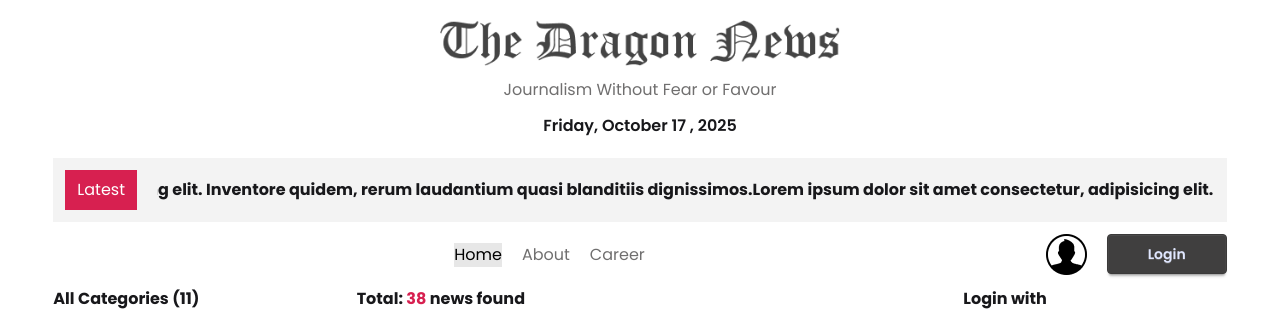
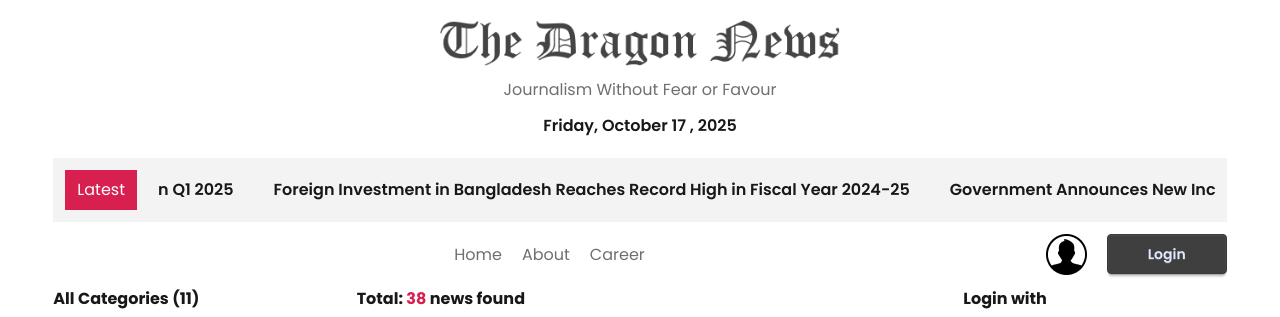
Before and after one commit to ashikurahman1/dragon-news, a React (Vite) app: page /category/1 in a window 1280 px wide. Shown: the top 317 px of the page. Built offline with nearby package versions, Linux system fonts and the light colour scheme; no server answers.

Commit message:
latest news

```diff
--- a/src/components/LatestNews.jsx
+++ b/src/components/LatestNews.jsx
@@ -1,20 +1,32 @@
-import React from 'react';
+import React, { useEffect, useState } from 'react';
 import Marquee from 'react-fast-marquee';
 
 const LatestNews = () => {
+  const [trendingNews, setTrendingNews] = useState([]);
+
+  useEffect(() => {
+    fetch('/news.json')
+      .then(res => res.json())
+      .then(data => {
+        const trending = data.filter(news => news.others?.is_trending);
+        setTrendingNews(trending);
+      })
+      .catch(err => console.error('Error fetching news:', err));
+  }, []);
+
   return (
     <div className="flex items-center bg-base-200 gap-5 p-3">
       <p className="bg-secondary text-base-100 px-3 py-2">Latest</p>
       <Marquee className="flex gap-5" pauseOnHover={true} speed={60}>
-        {' '}
-        <p className="font-bold">
-          Lorem ipsum dolor sit amet consectetur, adipisicing elit. Inventore
-          quidem, rerum laudantium quasi blanditiis dignissimos.
-        </p>
-        <p className="font-bold">
-          Lorem ipsum dolor sit amet consectetur, adipisicing elit. Inventore
-          quidem, rerum laudantium quasi blanditiis dignissimos.
-        </p>
+        {trendingNews.length > 0 ? (
+          trendingNews.map(item => (
+            <p key={item.id} className="font-semibold mr-10">
+              {item.title}
+            </p>
+          ))
+        ) : (
+          <p className="font-semibold">Loading trending news...</p>
+        )}
       </Marquee>
     </div>
   );
--- a/src/components/Navbar.jsx
+++ b/src/components/Navbar.jsx
@@ -6,7 +6,7 @@ const Navbar = () => {
     <div className="flex justify-between items-center">
       <div className=""></div>
       <div className="nav flex gap-5 text-accent">
-        <NavLink className="/">Home</NavLink>
+        <NavLink to="/">Home</NavLink>
         <NavLink to="/about">About</NavLink>
         <NavLink to="/career">Career</NavLink>
       </div>
--- a/src/components/Register.jsx
+++ b/src/components/Register.jsx
@@ -2,6 +2,7 @@ import React, { useContext } from 'react';
 import { AuthContext } from '../context/AuthContext';
 import Navbar from './Navbar';
 import { Link } from 'react-router';
+import Header from './Header';
 
 const Register = () => {
   const { createUser } = useContext(AuthContext);
@@ -24,6 +25,7 @@ const Register = () => {
 
   return (
     <div className="w-full lg:w-11/12 mx-auto my-5">
+      <Header />
       <Navbar />
       <div className="w-full max-w-xl mx-auto flex flex-col items-center my-10 bg-base-200 p-5 lg:p-15">
         <h2 className="text-2xl font-semibold text-center mb-6">
--- a/src/layouts/Login.jsx
+++ b/src/layouts/Login.jsx
@@ -2,6 +2,7 @@ import React, { useContext } from 'react';
 import Navbar from '../components/Navbar';
 import { Link, useNavigate } from 'react-router';
 import { AuthContext } from '../context/AuthContext';
+import Header from '../components/Header';
 
 const Login = () => {
   const { signInUser } = useContext(AuthContext);
@@ -22,6 +23,7 @@ const Login = () => {
   };
   return (
     <div className="w-full lg:w-11/12 mx-auto my-5">
+      <Header />
       <Navbar />
       <div className="w-full max-w-xl mx-auto flex flex-col items-center my-10 bg-base-200 p-5 lg:p-15">
         <h2 className="text-2xl font-semibold text-center mb-6">
```
Also changed, not shown: 2 other files (tests, documents, lock files or other folders).
